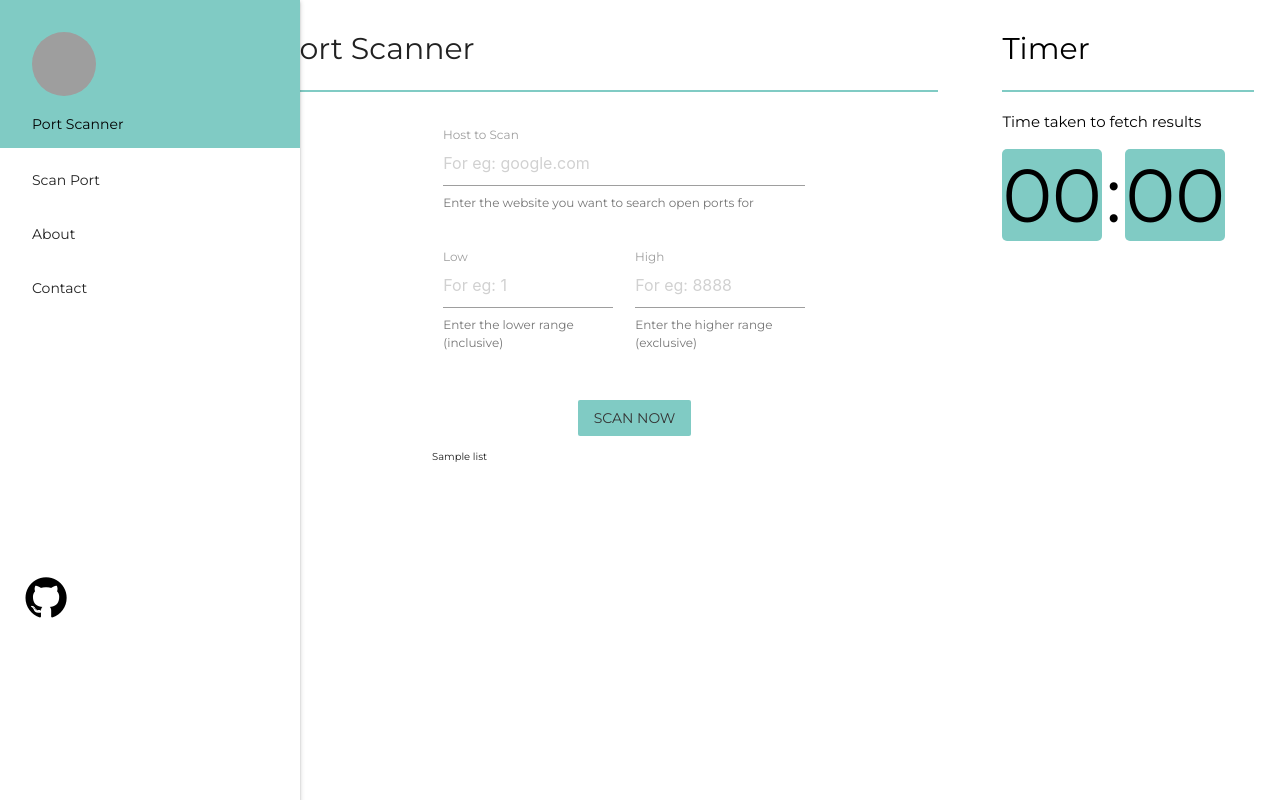
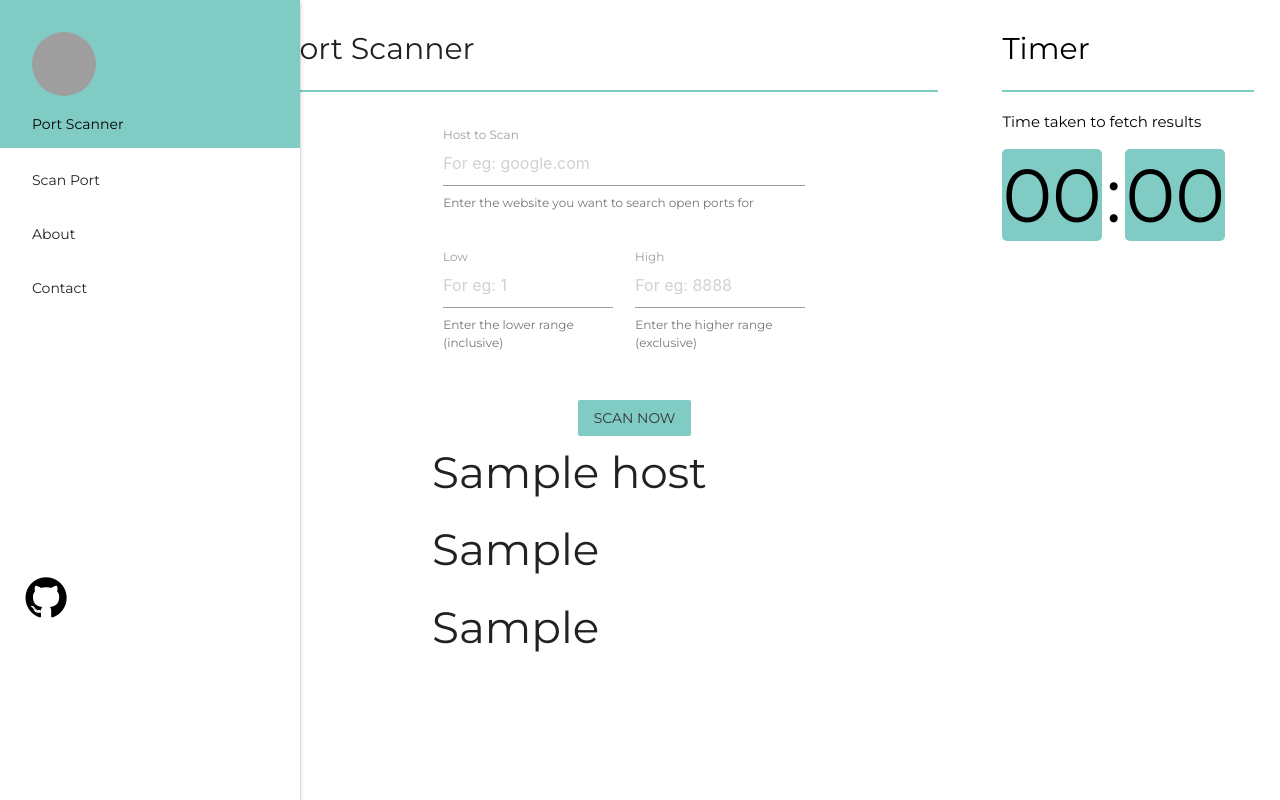
Before and after one commit to Kashish121/Trying-flask, a Flask app: template templates/index.html in a window 1280 px wide. Run offline with Flask 2, Linux system fonts and the light colour scheme; the template is opened without the code that fills it: most values are stand-ins (such as "Sample title", 1, 10 or a date in 2020); grey boxes are pictures that could not be loaded.

Commit message:
Get rendering flask

```diff
--- a/main.py
+++ b/main.py
@@ -4,20 +4,23 @@ from flask import Flask, render_template, request, redirect
 
 app = Flask(__name__)
 
-@app.route('/', methods=["GET", "POST"])
+@app.route('/')
+
+def homepage():
+    return render_template('index.html')
+
+@app.route('/input', methods=["GET"])
 
 def input():
-    if request.method == "POST":
-        req = request.form
-        host = req["host"]
-        range_low = req.get("range_low")
-        range_high = req.get("range_high")
-        print(host, range_low, range_high)
-        return redirect(request.url)
-    return render_template('index.html')
-
-# def homepage():
-#     return render_template('index.html')
+    # if request.method == "POST":
+        # host = request.form["host"]
+        # range_low = request.form["range_low"]
+        # range_high = request.form["range_high"]
+        host = "localhost"
+        range_low = "43"
+        range_high = "66"
+        return render_template('index.html', host=host, range_low=range_low, range_high=range_high)
+    # return render_template('index.html')
 
 
 if __name__ == '__main__':
--- a/templates/index.html
+++ b/templates/index.html
@@ -48,7 +48,7 @@
         <div id="line"></div>
         <div id="form">
             <div class="row">
-                <form class="col s12" action="/input" method="POST">
+                <form class="col s12" action="/input" method="GET">
                     <div class="row">
                         <div class="input-field col s12">
                             <input id="host" type="text" name="host" class="validate" placeholder="For eg: google.com">
@@ -74,9 +74,12 @@
                     </div>
                     <div>
                         <a id="scan-port-button"class="waves-effect waves-teal  teal lighten-3 btn-flat" onclick="scan_port()">Scan Now</a>
+                        <!-- <input type="button" name="form" value="Submit"> -->
                     </div>
                 </form>
-                {{ list }}
+                <h3>{{ host }}</h3>
+                <h3>{{ range_low }}</h3>
+                <h3>{{ range_high }}</h3>
             </div>
         </div>
     </div>
```
Also changed, not shown: templates/about.html (added, +12 -0 lines), howtorun.txt (added).
